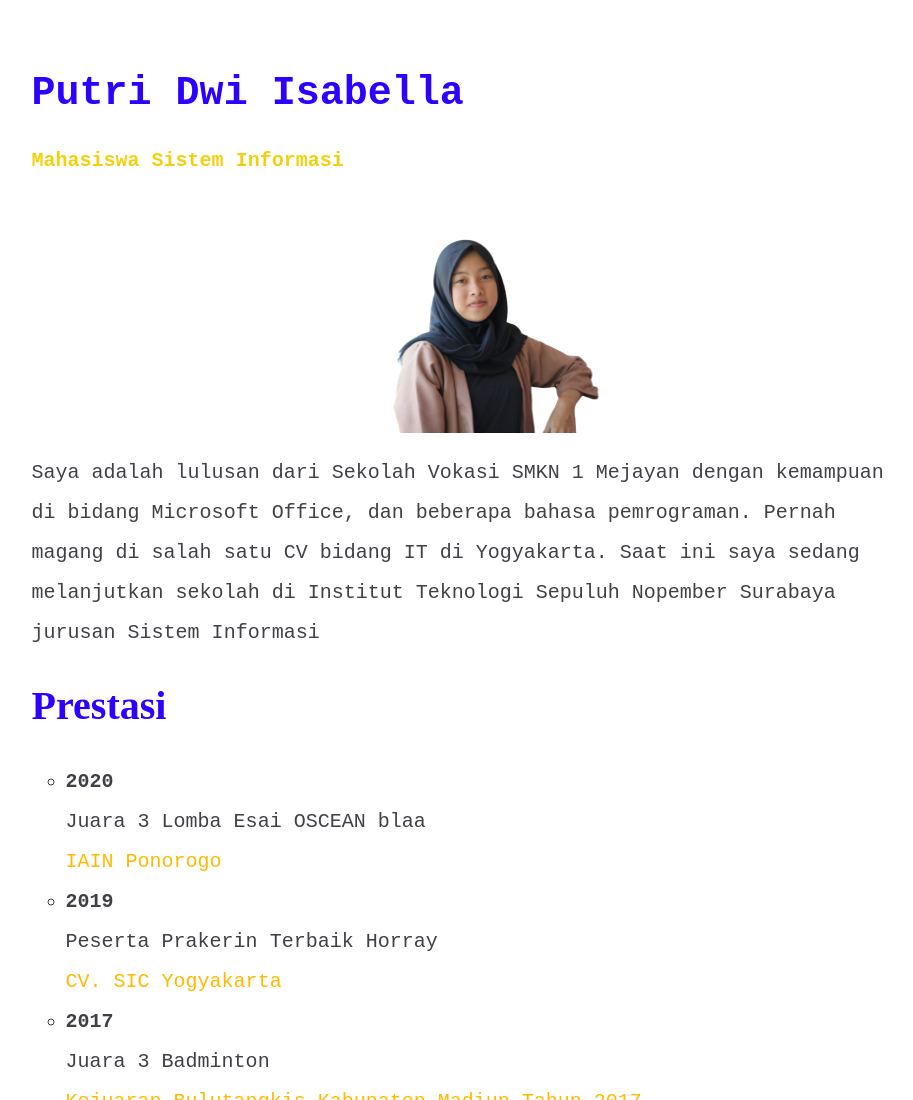
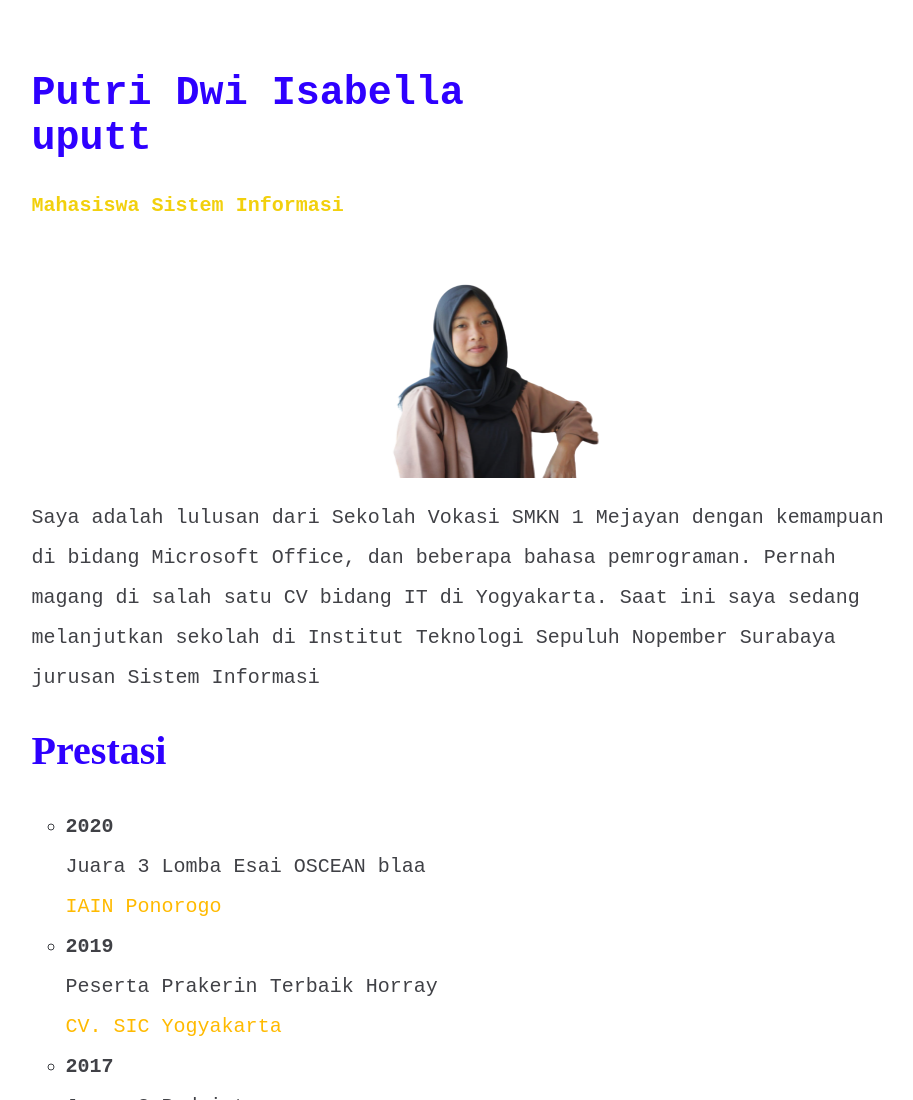
Before and after one commit to putriisabellaa/myportfolio, a plain HTML site: page biodata.html in a window 1280 px wide. Shown: the top 1100 px of the page, without its empty margins (166-1079 px from the left). Drawn offline with Linux system fonts and the light colour scheme.

Commit message:
version1

```diff
--- a/biodata.html
+++ b/biodata.html
@@ -11,7 +11,8 @@
     <div class="main">
       <div class="name">
           <h2 style="color: #2E00FF;">
-            Putri Dwi Isabella
+            Putri Dwi Isabella  <br>
+            uputt
         </h2>
         <h2 style="font-size: 20px; text-align: left; margin-left: 15%;">Mahasiswa Sistem Informasi</h2>
     </div>
```
